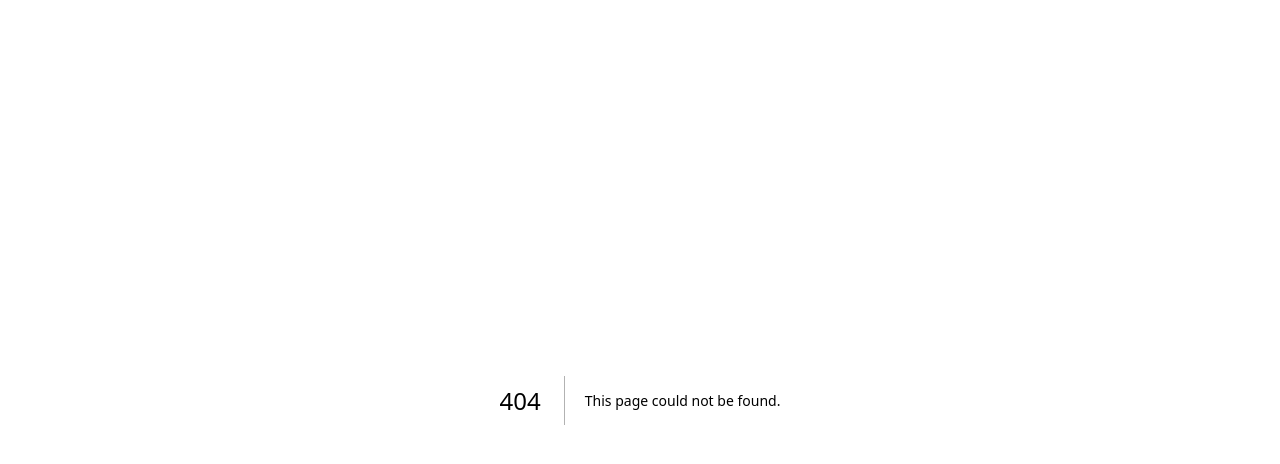
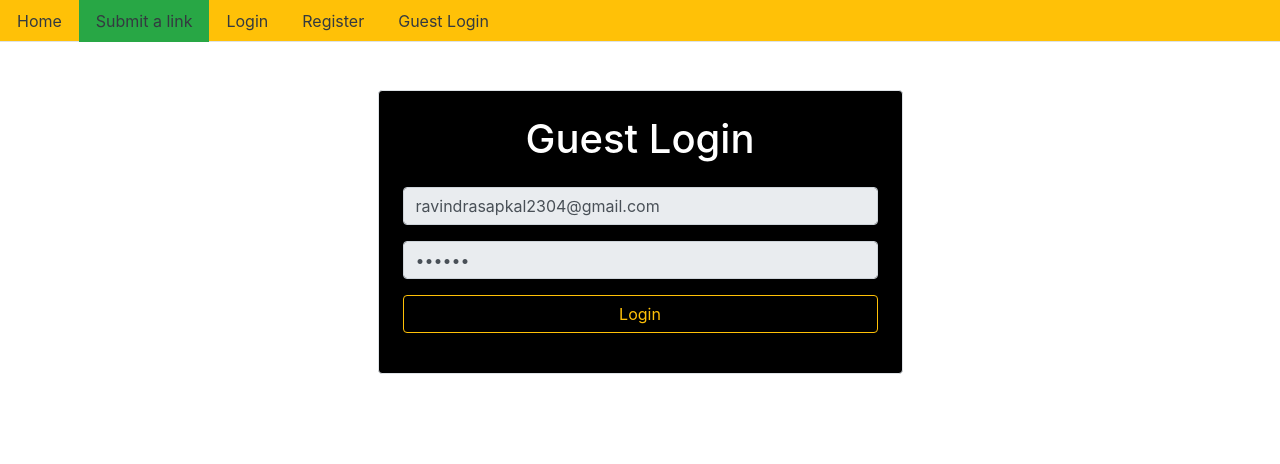
Before and after one commit to Ravindra230104/EduGather, a Next.js app: page /guestlogin in a window 1280 px wide. Before the commit this address had no page. Shown: the top 464 px of the page. Built offline with nearby package versions, Linux system fonts and the light colour scheme.

Commit message:
guest added

```diff
--- a/components/Layout.js
+++ b/components/Layout.js
@@ -1,116 +1,26 @@
-import React, { useEffect, useState } from 'react';
-// import Head from 'next/head';
-// import Link from 'next/link';
-// import { isAuth, logout } from '../helpers/auth';
-// import Router from 'next/router';
-// import NProgress from 'nprogress';
-// import 'nprogress/nprogress.css';
-
-// const Layout = ({ children }) => {
-//     const [isClient, setIsClient] = useState(false);
-
-//     useEffect(() => {
-//         setIsClient(true);
-//         Router.events.on('routeChangeStart', () => NProgress.start());
-//         Router.events.on('routeChangeComplete', () => NProgress.done());
-//         Router.events.on('routeChangeError', () => NProgress.done());
-
-//         return () => {
-//             Router.events.off('routeChangeStart', () => NProgress.start());
-//             Router.events.off('routeChangeComplete', () => NProgress.done());
-//             Router.events.off('routeChangeError', () => NProgress.done());
-//         };
-//     }, []);
-
-//     const head = () => (
-//         <React.Fragment>
-//             <link
-//                 href="https://cdn.jsdelivr.net/npm/bootstrap@5.3.3/dist/css/bootstrap.min.css"
-//                 rel="stylesheet"
-//                 integrity="sha384-QWTKZyjpPEjISv5WaRU9OFeRpok6YctnYmDr5pNlyT2bRjXh0JMhjY6hW+ALEwIH"
-//                 crossOrigin="anonymous"
-//             />
-//             <link rel="stylesheet" href="/static/css/styles.css" />
-//         </React.Fragment>
-//     );
-
-//     const nav = () => (
-//         <ul className="nav nav-tabs bg-warning">
-//             <li className="nav-item">
-//                 <Link legacyBehavior href="/">
-//                     <a className="nav-link text-dark">Home</a>
-//                 </Link>
-//             </li>
-
-//             <li className="nav-item">
-//                 <Link legacyBehavior href="/user/link/create">
-//                     <a className="nav-link text-dark btn btn-success" style={{borderRadius:'0px'}}>Submit a link</a>
-//                 </Link>
-//             </li>
-
-//             {!isAuth() && (
-//                 <>
-//                     <li className="nav-item">
-//                         <Link legacyBehavior href="/login">
-//                             <a className="nav-link text-dark">Login</a>
-//                         </Link>
-//                     </li>
-//                     <li className="nav-item">
-//                         <Link legacyBehavior href="/register">
-//                             <a className="nav-link text-dark">Register</a>
-//                         </Link>
-//                     </li>
-//                 </>
-//             )}
-
-//             {isAuth() && (
-//                 <div className="d-flex ms-auto">
-//                     <li className="nav-item">
-//                         <Link legacyBehavior href={isAuth().role === 'admin' ? "/admin" : "/user"}>
-//                             <a className="nav-link text-dark">{isAuth().name}</a>
-//                         </Link>
-//                     </li>
-//                     <li className="nav-item">
-//                         <a onClick={logout} className="nav-link text-dark">Logout</a>
-//                     </li>
-//                 </div>
-//             )}
-//         </ul>
-//     );
-
-//     return (
-//         <>
-//             <Head>
-//                 {head()}
-//             </Head>
-//             {isClient && nav()}
-//             <div className="container pt-5 pb-5">
-//                 {isClient ? children : 'Loading...'}
-//             </div>
-//         </>
-//     );
-// };
-
-// export default Layout;
-
-
-
-
-
 import Head from 'next/head';
 import Link from 'next/link';
 import Router from 'next/router';
 import { isAuth, logout } from '../helpers/auth';
 import NProgress from 'nprogress';
 import 'nprogress/nprogress.css';
+import { useState, useEffect } from 'react';
 
-Router.onRouteChangeStart = url => NProgress.start();
-Router.onRouteChangeComplete = url => NProgress.done();
-Router.onRouteChangeError = url => NProgress.done();
+Router.onRouteChangeStart = () => NProgress.start();
+Router.onRouteChangeComplete = () => NProgress.done();
+Router.onRouteChangeError = () => NProgress.done();
 
 const Layout = ({ children }) => {
+
+    const [auth, setAuth] = useState(null);
+
+    useEffect(() => {
+        setAuth(isAuth());
+    }, []);
+
+
     const head = () => (
-        <React.Fragment>
+        <>
             <link
                 rel="stylesheet"
                 href="https://maxcdn.bootstrapcdn.com/bootstrap/4.0.0/css/bootstrap.min.css"
@@ -118,7 +28,7 @@ const Layout = ({ children }) => {
                 crossOrigin="anonymous"
             />
             <link rel="stylesheet" href="/static/css/styles.css" />
-        </React.Fragment>
+        </>
     );
 
     const nav = () => (
@@ -137,8 +47,8 @@ const Layout = ({ children }) => {
                 </Link>
             </li>
 
-            {!isAuth() && (
-                <React.Fragment>
+            {!auth && (
+                <>
                     <li className="nav-item">
                         <Link href="/login" legacyBehavior>
                             <a className="nav-link text-dark">Login</a>
@@ -149,26 +59,31 @@ const Layout = ({ children }) => {
                             <a className="nav-link text-dark">Register</a>
                         </Link>
                     </li>
-                </React.Fragment>
+                    <li className="nav-item">
+                        <Link href="/guestlogin" legacyBehavior>
+                            <a className="nav-link text-dark">Guest Login</a>
+                        </Link>
+                    </li>
+                </>
             )}
 
-            {isAuth() && isAuth().role === 'admin' && (
+            {auth && auth.role === 'admin' && (
                 <li className="nav-item ml-auto">
                     <Link href="/admin" legacyBehavior>
-                        <a className="nav-link text-dark">{isAuth().name}</a>
+                        <a className="nav-link text-dark">{auth.name}</a>
                     </Link>
                 </li>
             )}
 
-            {isAuth() && isAuth().role === 'subscriber' && (
+            {auth && auth.role === 'subscriber'  && (
                 <li className="nav-item ml-auto">
                     <Link href="/user" legacyBehavior>
-                        <a className="nav-link text-dark">{isAuth().name}</a>
+                        <a className="nav-link text-dark">{auth.name}</a>
                     </Link>
                 </li>
             )}
 
-            {isAuth() && (
+            {auth && (
                 <li className="nav-item">
                     <a onClick={logout} className="nav-link text-dark">
                         Logout
@@ -179,9 +94,11 @@ const Layout = ({ children }) => {
     );
 
     return (
-        <React.Fragment>
-            {head()} {nav()} <div className="container pt-5 pb-5">{children}</div>
-        </React.Fragment>
+        <>
+            <Head>{head()}</Head>
+            {nav()}
+            <div className="container pt-5 pb-5">{children}</div>
+        </>
     );
 };
 
--- /dev/null
+++ b/pages/guestlogin.js
@@ -0,0 +1,90 @@
+import Layout from '../components/Layout';
+import { useState } from 'react';
+import Router from 'next/router';
+import axios from 'axios';
+import { showSuccessMessage, showErrorMessage } from '../helpers/alerts';
+import { API } from '../config';
+import { authenticate, isAuth } from '../helpers/auth';
+
+const GuestLogin = () => {
+    const [state, setState] = useState({
+        email: 'ravindrasapkal2304@gmail.com',
+        password: '121212',
+        error: '',
+        success: '',
+        buttonText: 'Login',
+    });
+
+    const { email, password, error, success, buttonText } = state;
+
+    const handleSubmit = async (e) => {
+        e.preventDefault();
+        setState({ ...state, buttonText: 'Logging in' });
+        try {
+            const response = await axios.post(`${API}/guestlogin`, {
+                email,
+                password,
+            });
+
+            authenticate(response, () => {
+                if (isAuth() && isAuth().role === 'admin') {
+                    Router.push('/admin');
+                } else {
+                    Router.push('/user');
+                }
+            });
+        } catch (error) {
+            console.log(error);
+            setState({
+                ...state,
+                buttonText: 'Login',
+                error: (error.response && error.response.data && error.response.data.error) || 'Something went wrong. Please try again.',
+            });
+        }
+    };
+
+    const loginForm = () => (
+        <form onSubmit={handleSubmit}>
+            <div className="form-group mb-3">
+                <input
+                    value={email}
+                    type="email"
+                    className="form-control"
+                    placeholder="Enter your email"
+                    readOnly
+                />
+            </div>
+            <div className="form-group mb-3">
+                <input
+                    value={password}
+                    type="password"
+                    className="form-control"
+                    placeholder="Enter your password"
+                    readOnly
+                />
+            </div>
+            <div className="form-group mb-3">
+                <button className="btn btn-outline-warning w-100">{buttonText}</button>
+            </div>
+        </form>
+    );
+
+    return (
+        <Layout>
+            <div className="container">
+                <div className="row">
+                    <div className="col-md-6 offset-md-3">
+                        <div className="card p-4" style={{ backgroundColor: 'black', border: '1px solid #dee2e6' }}>
+                            <h1 className="text-center mb-4 text-white">Guest Login</h1>
+                            {success && showSuccessMessage(success)}
+                            {error && showErrorMessage(error)}
+                            {loginForm()}
+                        </div>
+                    </div>
+                </div>
+            </div>
+        </Layout>
+    );
+};
+
+export default GuestLogin;
--- a/pages/user/profile/update.js
+++ b/pages/user/profile/update.js
@@ -121,7 +121,7 @@ const Profile = ({ user, token }) => {
             </div>
             <div className="form-group mb-4">
                 <label className='text-light'>Choose your favourite Category</label>
-                <ul style={{ maxHeight: '100px', overflowY: 'scroll', paddingLeft: '0' }}>
+                <ul style={{ maxHeight: '130px', overflowY: 'scroll', paddingLeft: '0' }}>
                     {showCategories()}
                 </ul>
             </div>
```
Also changed, not shown: pages/user/link/create.js (+4 -23 lines).
